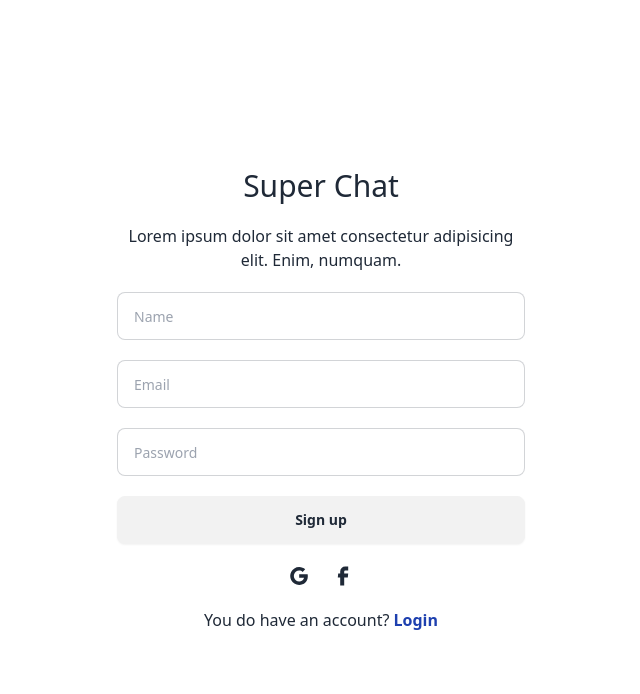
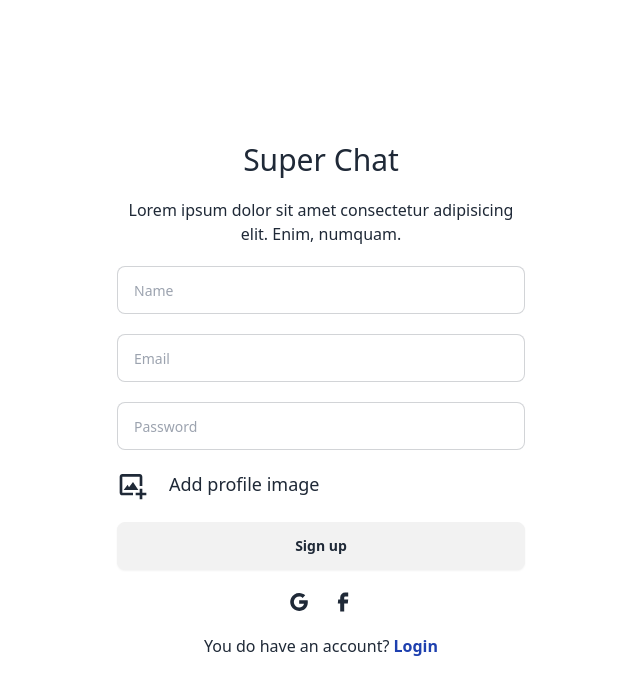
Before and after one commit to shahulcb/chat-ease, a React (Create React App) app: page /signup in a window 1280 px wide. Shown: the top 694 px of the page, without its empty margins (319-959 px from the left). Built offline with nearby package versions, Linux system fonts and the light colour scheme; no server answers.

Commit message:
file upload added in signup

```diff
--- /dev/null
+++ b/src/components/Alert.jsx
@@ -0,0 +1,12 @@
+import React from 'react'
+
+function Alert({ error }) {
+    return (
+        <div role="alert" className="alert alert-error max-w-md fixed top-1">
+            <svg xmlns="http://www.w3.org/2000/svg" className="stroke-current shrink-0 h-6 w-6" fill="none" viewBox="0 0 24 24"><path strokeLinecap="round" strokeLinejoin="round" strokeWidth="2" d="M10 14l2-2m0 0l2-2m-2 2l-2-2m2 2l2 2m7-2a9 9 0 11-18 0 9 9 0 0118 0z" /></svg>
+            <span>{error}</span>
+        </div>
+    )
+}
+
+export default Alert
--- a/src/components/NavBar.jsx
+++ b/src/components/NavBar.jsx
@@ -1,9 +1,11 @@
-import React from 'react'
+import React, { useContext } from 'react'
 import { Link } from 'react-router-dom'
 import { signOut } from 'firebase/auth'
 import { auth } from '../firebase/config'
+import { AuthContext } from '../context/AuthContext'
 
 function NavBar() {
+    const user = useContext(AuthContext)
     return (
         <div className="navbar bg-base-300 static top-0">
             <div className="flex-1">
@@ -11,12 +13,12 @@ function NavBar() {
             </div>
             <div className="flex-none gap-2">
                 <div className="form-control">
-                    <input type="text" placeholder="@ancyjoy" className="input input-bordered w-24 md:w-auto" />
+                    <input type="text" placeholder={`@ ${user.displayName}`} className="input input-bordered w-24 md:w-auto" />
                 </div>
                 <div className="dropdown dropdown-end">
                     <div tabIndex={0} role="button" className="btn btn-ghost btn-circle avatar">
                         <div className="w-10 rounded-full">
-                            <img alt="Tailwind CSS Navbar component" src="https://daisyui.com/images/stock/photo-1534528741775-53994a69daeb.jpg" />
+                            <img alt={user.displayName} src={user.photoURL} />
                         </div>
                     </div>
                     <ul className="mt-3 z-[1] p-2 shadow menu menu-sm dropdown-content bg-base-100 rounded-md w-32 gap-1">
--- a/src/firebase/config.js
+++ b/src/firebase/config.js
@@ -1,6 +1,7 @@
 import { initializeApp } from "firebase/app";
 import { getAuth } from "firebase/auth"
 import { getFirestore } from "firebase/firestore";
+import { getStorage } from "firebase/storage"
 
 const firebaseConfig = {
     apiKey: "AIzaSyCFGpXWDfRhlwNuB_iy1RgFySOqExcir04",
@@ -14,3 +15,4 @@ const firebaseConfig = {
 export const app = initializeApp(firebaseConfig);
 export const auth = getAuth()
 export const db = getFirestore()
+export const storage = getStorage()
--- a/src/pages/Login.jsx
+++ b/src/pages/Login.jsx
@@ -4,6 +4,7 @@ import { sendEmailVerification, signInWithEmailAndPassword } from "firebase/auth
 import { auth } from '../firebase/config'
 import Loading from '../components/Loading'
 import VerifyEmail from '../components/VerifyEmail'
+import Alert from '../components/Alert'
 
 
 
@@ -12,6 +13,7 @@ function Login() {
     const [loading, setLoading] = useState(false)
     const [emailSend, setEmailSend] = useState(false)
     const [inputs, setInputs] = useState({})
+    const [error, setError] = useState('')
     const handleInputs = (event) => {
         setInputs(prev => ({
             ...prev,
@@ -44,18 +46,20 @@ function Login() {
             setInputs({})
             setLoading(false)
             setEmailSend(false)
+            setError(errorMessage)
         }
     }
     return (
         <div className='w-full h-screen flex items-center justify-center'>
             {loading && <Loading />}
             {emailSend && <VerifyEmail />}
-            <div className='max-w-md p-5 flex flex-col gap-5 text-center'>
+            {error && <Alert error={error} />}
+            <div className='max-w-md p-5 flex flex-col gap-5 text-center' onClick={() => setError('')}>
                 <h1 className='text-3xl'>Super Chat</h1>
                 <p className='text-base'>Lorem ipsum dolor sit amet consectetur adipisicing elit. Enim, numquam.</p>
                 <form className='flex flex-col gap-5' onSubmit={handleSubmit}>
-                    <input type="email" placeholder="Email" className="input input-bordered input-md w-full" name='email' value={inputs.email || ""} onChange={handleInputs} />
-                    <input type="password" placeholder="Password" className="input input-bordered input-md w-full" name='password' value={inputs.password || ""} onChange={handleInputs} />
+                    <input type="email" placeholder="Email" className="input input-bordered input-md w-full" name='email' value={inputs.email || ""} onChange={handleInputs} required />
+                    <input type="password" placeholder="Password" className="input input-bordered input-md w-full" name='password' value={inputs.password || ""} onChange={handleInputs} required />
                     <button className="btn">Login</button>
                 </form>
                 <div className='flex gap-5 justify-center'>
--- a/src/pages/Signup.jsx
+++ b/src/pages/Signup.jsx
@@ -5,12 +5,17 @@ import { auth, db } from '../firebase/config'
 import { doc, setDoc } from "firebase/firestore"
 import Loading from '../components/Loading'
 import VerifyEmail from '../components/VerifyEmail'
+import Alert from '../components/Alert'
+import { storage } from '../firebase/config'
+import { ref, uploadBytes, getDownloadURL } from "firebase/storage"
 
 function Signup() {
     const navigate = useNavigate()
     const [inputs, setInputs] = useState({})
+    const [file, setFile] = useState(null)
     const [loading, setLoading] = useState(false)
     const [emailSend, setEmailSend] = useState(false)
+    const [error, setError] = useState('')
     const handleInputs = (event) => {
         setInputs(prev => ({
             ...prev,
@@ -22,13 +27,18 @@ function Signup() {
         try {
             setLoading(true)
             const userCredential = await createUserWithEmailAndPassword(auth, inputs.email, inputs.password)
+            const storageRef = ref(storage, userCredential.user.uid)
+            const uploadTask = await uploadBytes(storageRef, file)
+            const downloadURL = await getDownloadURL(uploadTask.ref)
             await updateProfile(userCredential.user, {
-                displayName: inputs.name
+                displayName: inputs.name,
+                photoURL: downloadURL
             })
             await setDoc(doc(db, "users", userCredential.user.uid), {
                 uid: userCredential.user.uid,
                 displayName: inputs.name,
                 email: inputs.email,
+                photoURL: downloadURL
             })
             await sendEmailVerification(auth.currentUser)
             setEmailSend(true)
@@ -46,6 +56,8 @@ function Signup() {
             setInputs({})
             setLoading(false)
             setEmailSend(false)
+            setError(errorMessage)
+            setFile(null)
         }
     }
     return (
@@ -53,13 +65,33 @@ function Signup() {
         <div className='w-full h-screen flex items-center justify-center'>
             {loading && <Loading />}
             {emailSend && <VerifyEmail />}
-            <div className='max-w-md p-5 flex flex-col gap-5 text-center'>
+            {error && <Alert error={error} />}
+            <div className='max-w-md p-5 flex flex-col gap-5 text-center' onClick={() => setError('')}>
                 <h1 className='text-3xl'>Super Chat</h1>
                 <p className='text-base'>Lorem ipsum dolor sit amet consectetur adipisicing elit. Enim, numquam.</p>
                 <form className='flex flex-col gap-5' onSubmit={handleSubmit}>
-                    <input type="text" placeholder="Name" className="input input-bordered input-md w-full" name='name' value={inputs.name || ""} onChange={handleInputs} />
-                    <input type="email" placeholder="Email" className="input input-bordered input-md w-full" name='email' value={inputs.email || ""} onChange={handleInputs} />
-                    <input type="password" placeholder="Password" className="input input-bordered input-md w-full" name='password' value={inputs.password || ""} onChange={handleInputs} />
+                    <input type="text" placeholder="Name" className="input input-bordered input-md w-full" name='name' value={inputs.name || ""} onChange={handleInputs} required />
+                    <input type="email" placeholder="Email" className="input input-bordered input-md w-full" name='email' value={inputs.email || ""} onChange={handleInputs} required />
+                    <input type="password" placeholder="Password" className="input input-bordered input-md w-full" name='password' value={inputs.password || ""} onChange={handleInputs} required />
+                    <label htmlFor="file" className='flex gap-5'>
+                        <svg
+                            viewBox="0 0 24 24"
+                            fill="currentColor"
+                            height="2em"
+                            width="2em"
+                        >
+                            <path d="M4 5h13v7h2V5c0-1.103-.897-2-2-2H4c-1.103 0-2 .897-2 2v12c0 1.103.897 2 2 2h8v-2H4V5z" />
+                            <path d="M8 11l-3 4h11l-4-6-3 4z" />
+                            <path d="M19 14h-2v3h-3v2h3v3h2v-3h3v-2h-3z" />
+                        </svg>
+                        <p className='text-lg font-medium'>Add profile image</p>
+                        {file &&
+                            <div className="w-10 h-10 rounded-full">
+                                <img alt={file.name} src={URL.createObjectURL(file)} />
+                            </div>
+                        }
+                    </label>
+                    <input type="file" accept='' className='hidden' id='file' required onChange={(event) => setFile(event.target.files[0])} />
                     <button className="btn">Sign up</button>
                 </form>
                 <div className='flex gap-5 justify-center'>
```
